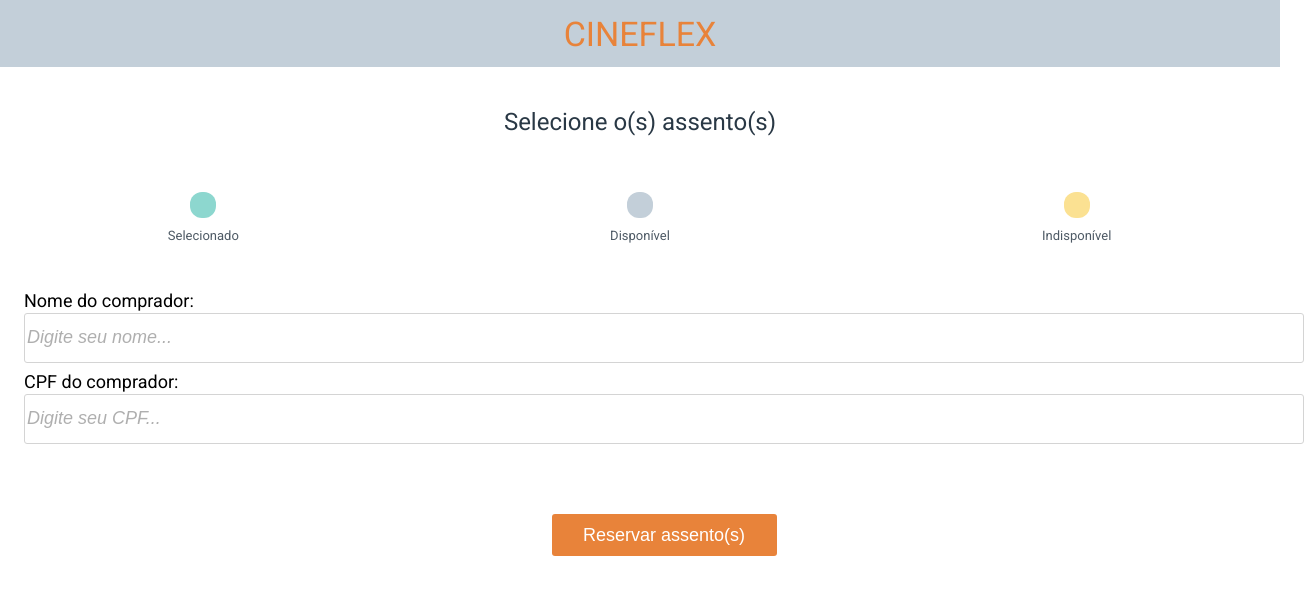
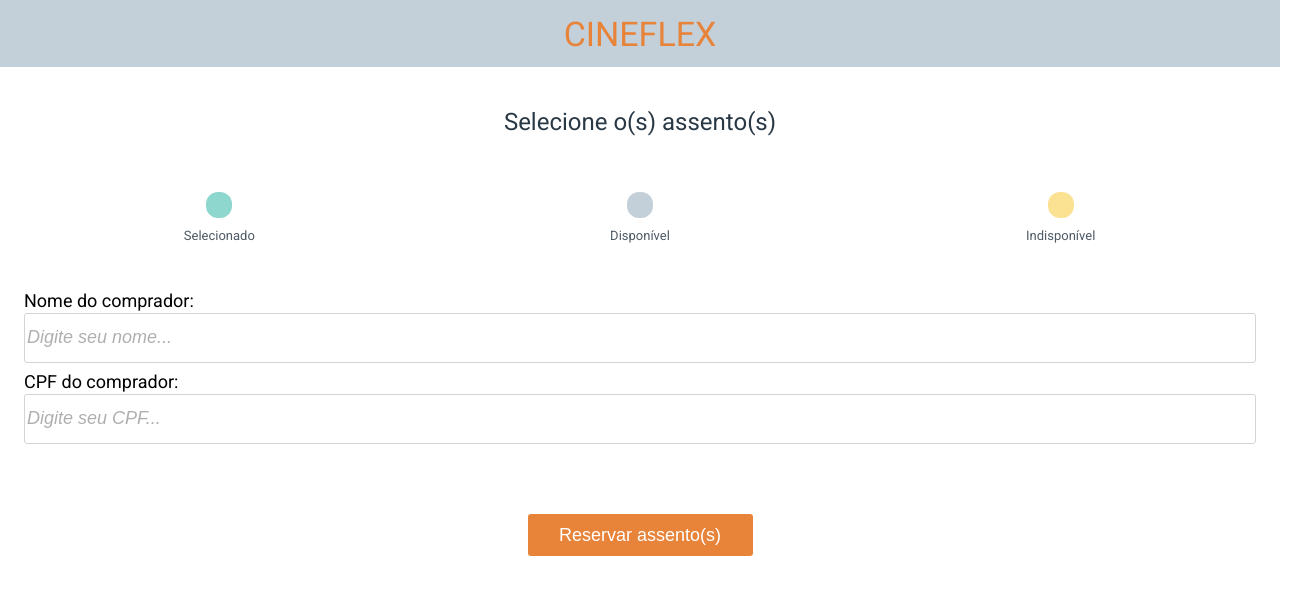
Before and after one commit to Caio-Coldebella/projeto9-cineflex, a React (Create React App) app: page /assentos/1 in a window 1280 px wide. Shown: the top 594 px of the page, 1304 px wide, since content can reach past the window. Built offline with nearby package versions, Linux system fonts and the light colour scheme; no server answers.

Commit message:
correcao de bugs

```diff
--- a/src/PageTop.js
+++ b/src/PageTop.js
@@ -19,7 +19,7 @@ const BAR = styled.div`
     top: 0;
     left: 0;
     height: 67px;
-    width: 100%;
+    width: 100vw;
     background-color: #C3CFD9;
 `;
 const TITLE = styled.p`
--- a/src/Seats.js
+++ b/src/Seats.js
@@ -24,6 +24,7 @@ export default function Seats(){
     return(
         <>
         <PageTop><p>Selecione o(s) assento(s)</p></PageTop>
+        <PAGE>
         <SEATSBOARD>{seats.map( seat => {return <SeatCircle set={setSelectedseats} seats={selectedseats} name={seat.name} isAvailable={seat.isAvailable}/>})}</SEATSBOARD>
         <SEATSEXAMPLE>
             <EXAMPLE>
@@ -46,9 +47,17 @@ export default function Seats(){
             <INPUTFORM type="text" value={cpf} required onChange={e => setCpf(e.target.value)} placeholder="Digite seu CPF..."/>
             <BUTTONFORM type="submit">Reservar assento(s)</BUTTONFORM>
         </FORM>
+        </PAGE>
         </>
     );
 }
+const PAGE = styled.div`
+    display: flex;
+    flex-direction: column;
+    width: 100vw;
+    height: 100%;
+    padding: 0 24px 0 24px;
+`;
 
 const SEATSBOARD = styled.div`
     display: flex;
@@ -56,8 +65,7 @@ const SEATSBOARD = styled.div`
     width: 100%;
     height: auto;
     row-gap: 18px;
-    column-gap: 10px;
-    margin: 0 24px 0 24px;
+    column-gap: 9px;
 `;
 const SEATSEXAMPLE = styled.div`
     display: flex;
@@ -89,7 +97,6 @@ const FORM = styled.form`
     font-size: 18px;
     height: auto;
     width: 100%;
-    margin: 0 24px 0 24px;
 `;
 const INPUTFORM = styled.input`
     height: 50px;
```
